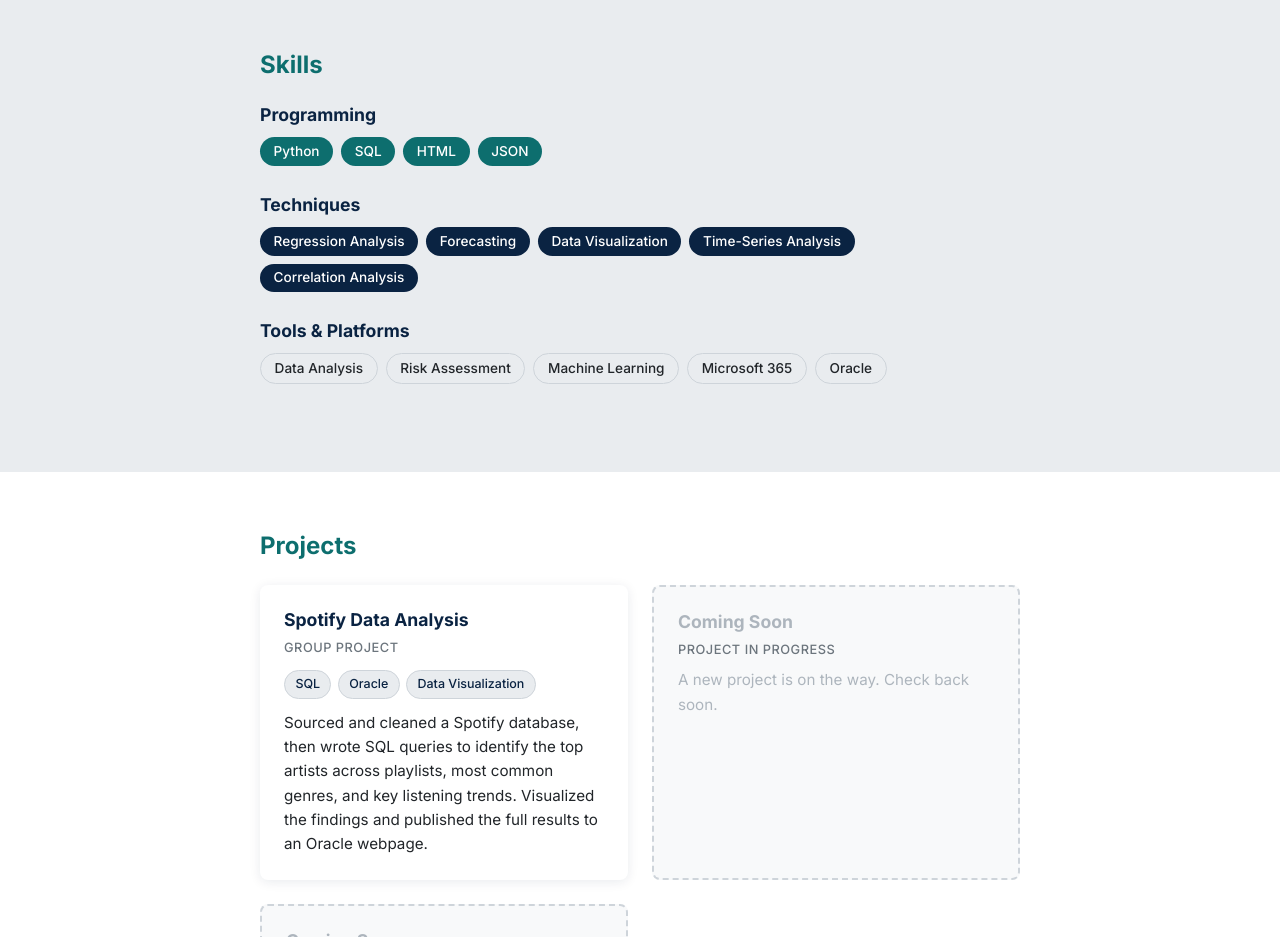
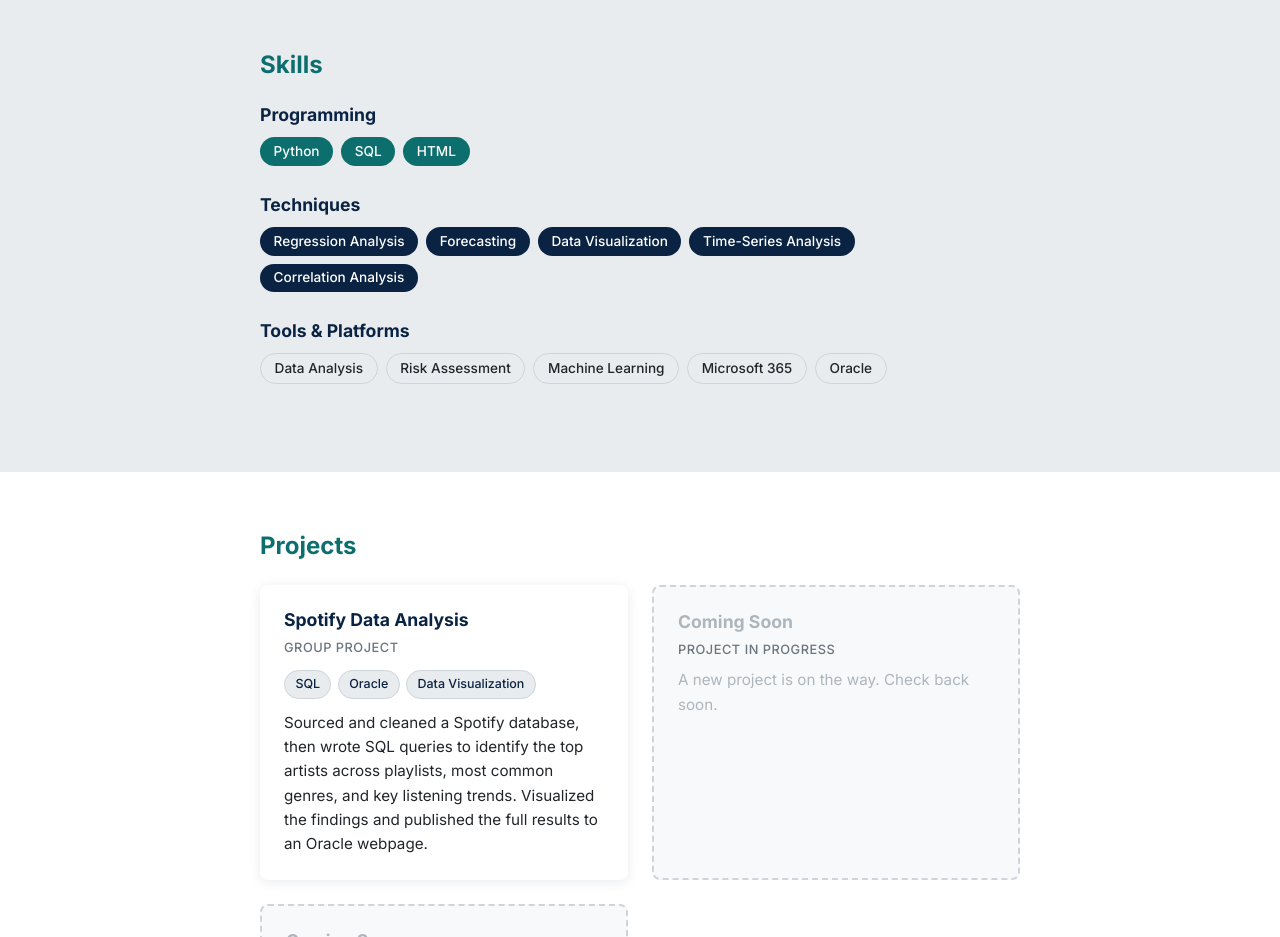
Before and after one commit to connormunz/m8_landing_page, a plain HTML site: page index.html in a window 1280 px wide. Shown: the part 1040-1977 px from the top of the page. Drawn offline with nearby package versions, Linux system fonts and the light colour scheme.

Commit message:
Update index.html

```diff
--- a/index.html
+++ b/index.html
@@ -78,7 +78,6 @@
             <span class="skill-tag tag-programming">Python</span>
             <span class="skill-tag tag-programming">SQL</span>
             <span class="skill-tag tag-programming">HTML</span>
-            <span class="skill-tag tag-programming">JSON</span>
           </div>
         </div>
 
```
